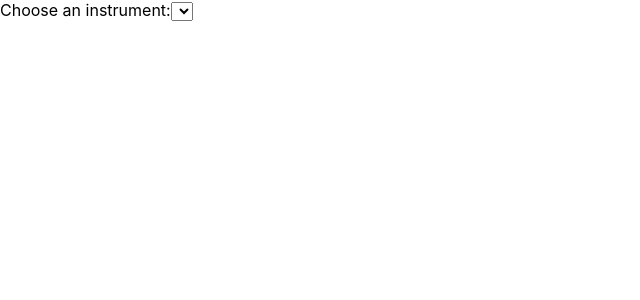
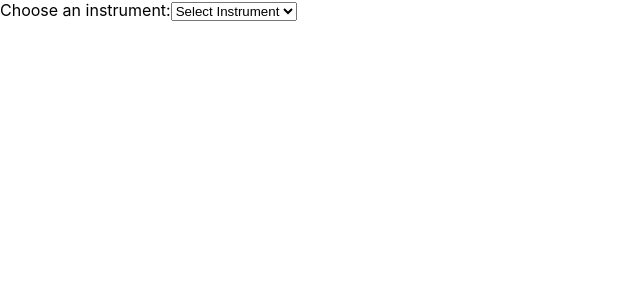
Before and after one commit to DirkCoding/Vst-Search, a React (Create React App) app: page / in a window 1280 px wide. Shown: the top 300 px of the page, without its empty margins (0-640 px from the left). Built offline with nearby package versions, Linux system fonts and the light colour scheme.

Commit message:
Add complex Dropdown list

```diff
--- a/src/components/DropdownInstruments.js
+++ b/src/components/DropdownInstruments.js
@@ -8,10 +8,23 @@ class DropdownInstruments extends React.Component {
     return (
       <div>
         <label for="Instrument Select">Choose an instrument:</label>
-        <select>
-          {libraryData.map(instrument => (
-            <option>{instrument.sections.map}</option>
-          ))}
+        <select placeholder="Choose an instrument">
+          <option default>Select Instrument</option>
+          {// get list of instruments
+          libraryData
+            .reduce(
+              (instrumentList, libraryItem) =>
+                instrumentList.concat(libraryItem.sections),
+              []
+            )
+            .reduce((instrumentList, instrumentItem) => {
+              if (instrumentList.indexOf(instrumentItem) === -1)
+                instrumentList.push(instrumentItem)
+              return instrumentList
+            }, [])
+            .map(instrument => (
+              <option>{instrument}</option>
+            ))}
         </select>
       </div>
     )
--- a/src/resources/library-data.json
+++ b/src/resources/library-data.json
@@ -6,7 +6,7 @@
     "url": "www.orchestraltools.com",
     "ensemble-patch": "No",
     "price": "799€ + Vat",
-    "sections": ["Trombones ,", "Trumpets", "Horns", "Tuba"]
+    "sections": ["Trombones", "Trumpets", "Horns", "Tuba"]
   },
   {
     "title": "Spitfire Symphonic Brass",
```
